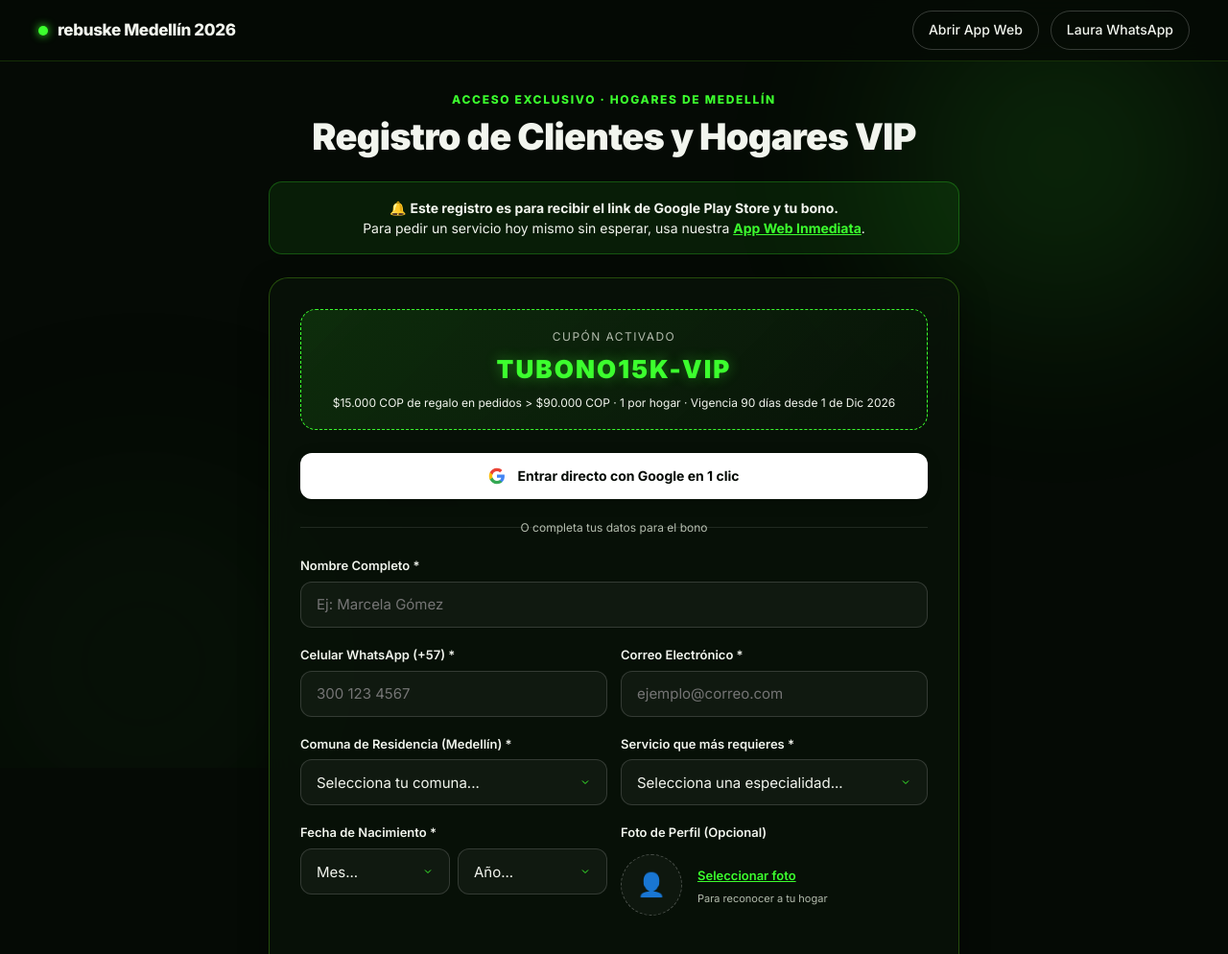
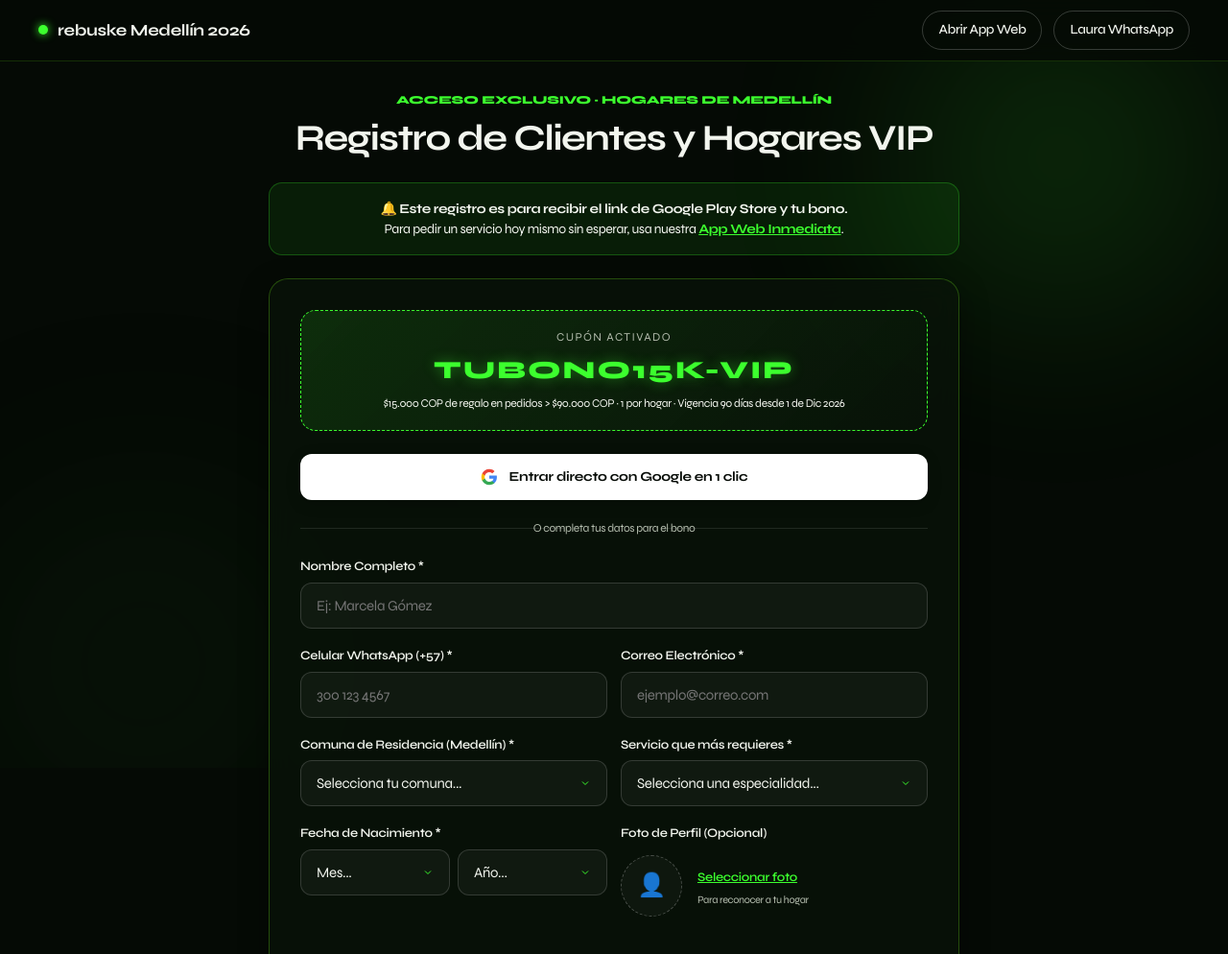
Before and after one commit to holarebuske-source/rebuske-v4-prod, a website: page registro/cliente.html in a window 1280 px wide. Shown: the top 994 px of the page at 96% size. Drawn offline with Linux system fonts and the light colour scheme.

Commit message:
chore(prod): actualizar registro/cliente.html [Rebuske v4 QA Deploy]

```diff
--- a/registro/cliente.html
+++ b/registro/cliente.html
@@ -20,7 +20,7 @@
   <!-- Tipografía -->
   <link rel="preconnect" href="https://fonts.googleapis.com">
   <link rel="preconnect" href="https://fonts.gstatic.com" crossorigin>
-  <link href="https://fonts.googleapis.com/css2?family=Inter:wght@300;400;500;600;700;800;900&family=Manrope:wght@300;400;500;600;700;800&display=swap" rel="stylesheet">
+  <link href="https://fonts.googleapis.com/css2?family=Syne:wght@400;500;600;700;800&display=swap" rel="stylesheet">
 
   <style>
     :root {
@@ -35,7 +35,7 @@
       --text-white: #F2F5EE;
       --text-gray: #B4BDAE;
       --danger: #FF4D4D;
-      --font-main: 'Inter', -apple-system, BlinkMacSystemFont, "Segoe UI", Roboto, sans-serif;
+      --font-main: 'Syne', -apple-system, BlinkMacSystemFont, 'Segoe UI', Roboto, sans-serif;
     }
 
     * {
@@ -582,6 +582,28 @@
         transition: none !important;
       }
     }
+
+    /* UNIFICACIÓN TIPOGRÁFICA SYNE COMPACTADA (Evita ensanchamiento y deformación) */
+    html, body {
+      font-family: 'Syne', -apple-system, BlinkMacSystemFont, "Segoe UI", Roboto, sans-serif !important;
+      letter-spacing: -0.025em !important;
+      -webkit-font-smoothing: antialiased;
+      -moz-osx-font-smoothing: grayscale;
+    }
+    h1, h2, h3, h4, h5, .brand-logo, .hero-title, .form-card-title, .step-title, .sec-title {
+      font-family: 'Syne', sans-serif !important;
+      letter-spacing: -0.038em !important;
+      font-weight: 700 !important;
+      line-height: 1.15 !important;
+    }
+    p, span, label, input, select, button, .form-input, .form-select, .form-label {
+      letter-spacing: -0.02em !important;
+    }
+    .btn-submit-action, .btn-pill-primary {
+      letter-spacing: -0.025em !important;
+      font-weight: 700 !important;
+    }
+
   </style>
 </head>
 <body>
```
